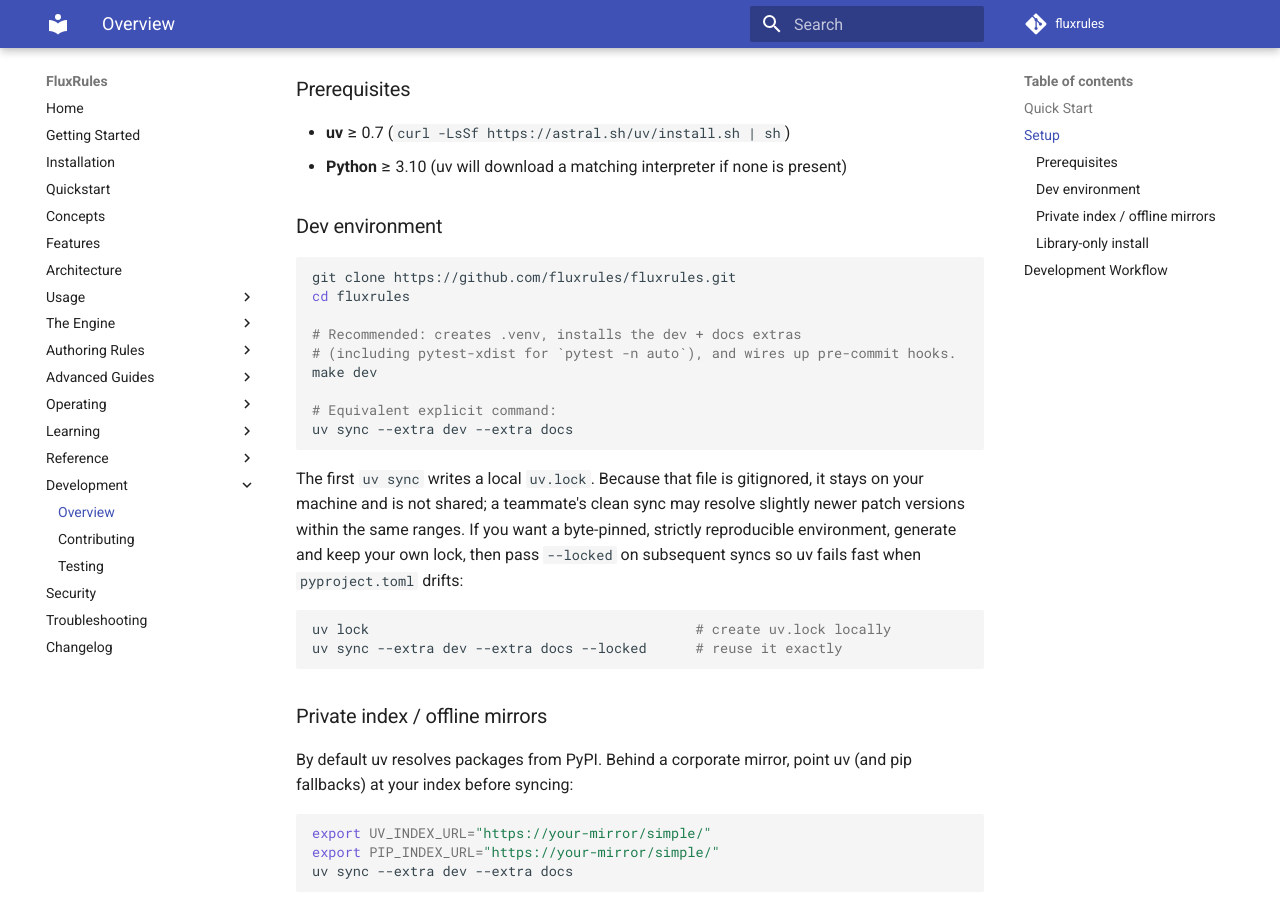
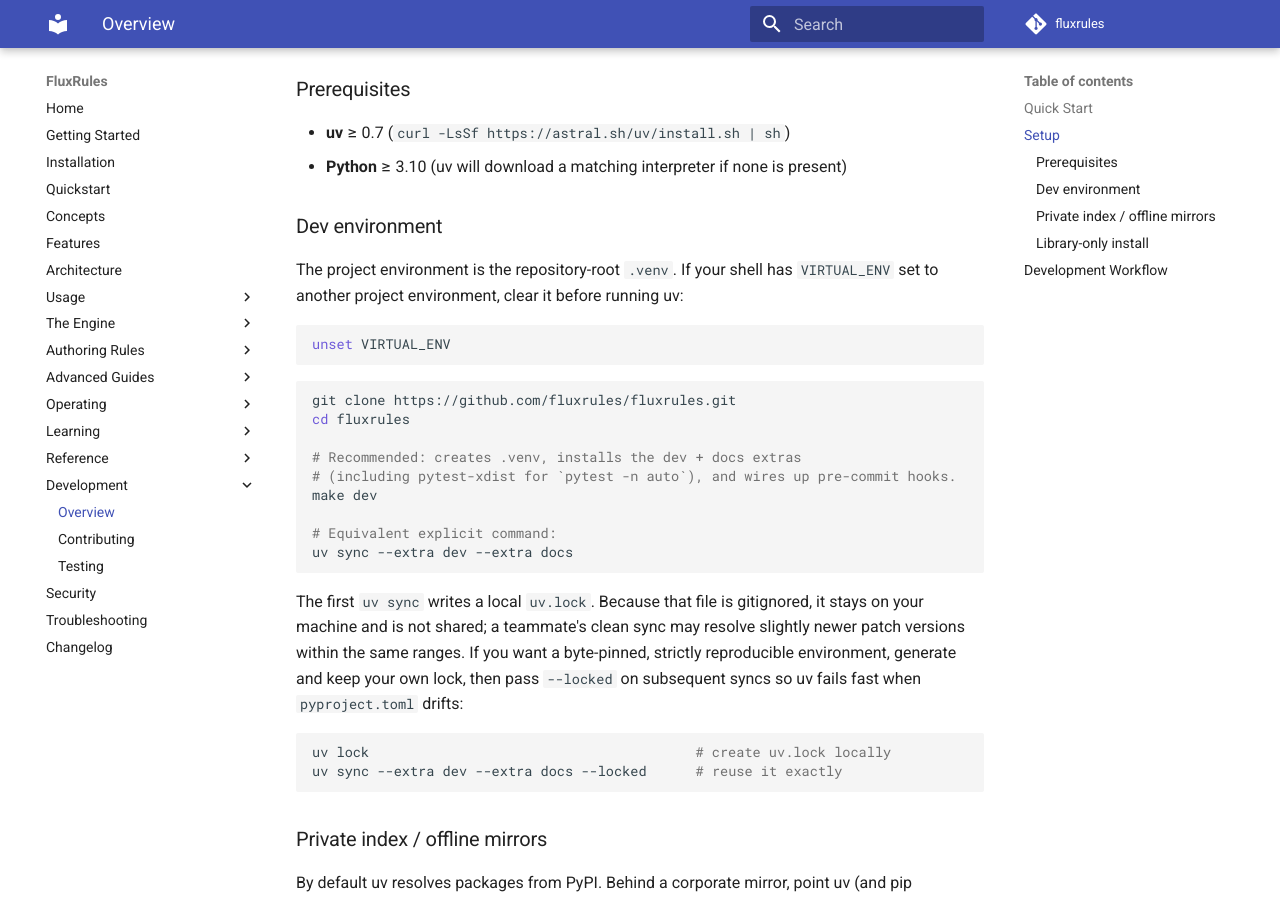
Before and after one commit to saurabh2mishra/fluxrules, an MkDocs documentation site: the page built from docs/development/index.md, in a window 1280 px wide and 900 px high, scrolled down 481 px. Built offline with MkDocs 1.6.1 and Material for MkDocs 9.7.7, drawn with Linux system fonts in a browser that asks for light colours; comment, search, counter and statistics services are not loaded.

Commit message:
Fix environment guidance and bulk evaluation typing

````diff
--- a/docs/development/index.md
+++ b/docs/development/index.md
@@ -20,6 +20,13 @@ clean sync resolves the latest versions allowed by the ranges declared in
 - **Python** ≥ 3.10 (uv will download a matching interpreter if none is present)
 
 ### Dev environment
+
+The project environment is the repository-root `.venv`. If your shell has
+`VIRTUAL_ENV` set to another project environment, clear it before running uv:
+
+```bash
+unset VIRTUAL_ENV
+```
 
 ```bash
 git clone https://github.com/fluxrules/fluxrules.git
````
Also changed, not shown: CONTRIBUTING.md (+5 -0 lines), README.md (+8 -0 lines), docs/conditions.md (+2 -2 lines), docs/contributing.md (+1 -1 lines), docs/domains-and-tags.md (+1 -2 lines), docs/rule-analysis.md (+0 -3 lines), docs/usage/http-api.md (+0 -5 lines), .github/agents/fluxrules-documentation-retoucher.agent.md (added), 3 other files.
